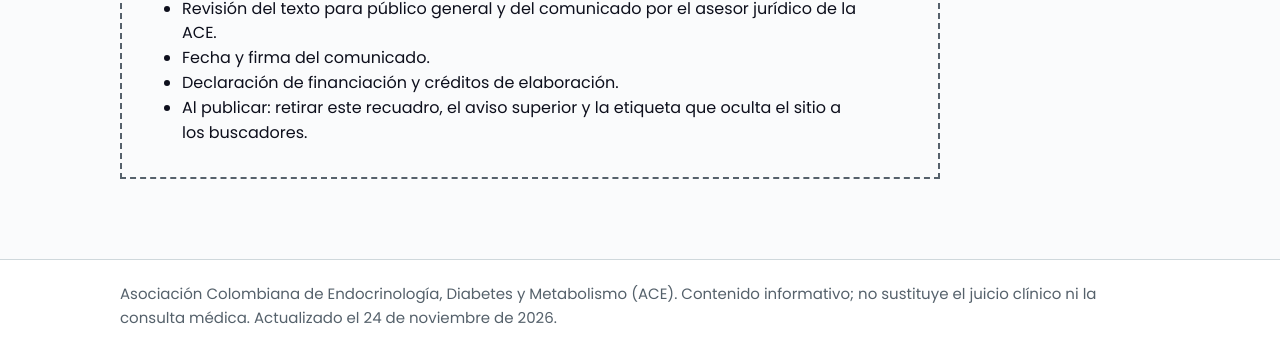
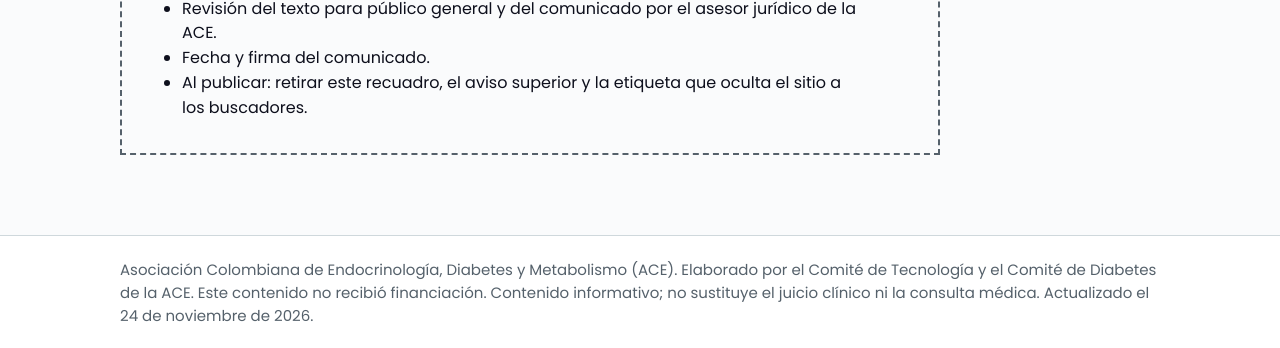
Before and after one commit to festinalente-cc/glp1-naion, a plain HTML site: page index.html in a window 1280 px wide. Shown: the part 1079-1427 px from the top of the page. Drawn offline with Linux system fonts and the light colour scheme.

Commit message:
Créditos y declaración de financiación
Co-Authored-By: Claude Fable 5.2 <noreply@anthropic.com>
Claude-Session: https://claude.ai/code/session_019V2PUEMvCQUzw3LQ5EaADr

```diff
--- a/index.html
+++ b/index.html
@@ -549,14 +549,13 @@ a.boton:hover{background:var(--azul-medio)}
     <li>Última revisión de la ACE antes de publicar. Dos miembros ya revisaron el contenido.</li>
     <li>Revisión del texto para público general y del comunicado por el asesor jurídico de la ACE.</li>
     <li>Fecha y firma del comunicado.</li>
-    <li>Declaración de financiación y créditos de elaboración.</li>
     <li>Al publicar: retirar este recuadro, el aviso superior y la etiqueta que oculta el sitio a los buscadores.</li>
   </ul>
 </aside>
 
 </main>
 
-<footer><div>Asociación Colombiana de Endocrinología, Diabetes y Metabolismo (ACE). Contenido informativo; no sustituye el juicio clínico ni la consulta médica. Actualizado el 24 de noviembre de 2026.</div></footer>
+<footer><div>Asociación Colombiana de Endocrinología, Diabetes y Metabolismo (ACE). Elaborado por el Comité de Tecnología y el Comité de Diabetes de la ACE. Este contenido no recibió financiación. Contenido informativo; no sustituye el juicio clínico ni la consulta médica. Actualizado el 24 de noviembre de 2026.</div></footer>
 
 <script>
 (function(){
```
Also changed, not shown: 1 other file.
